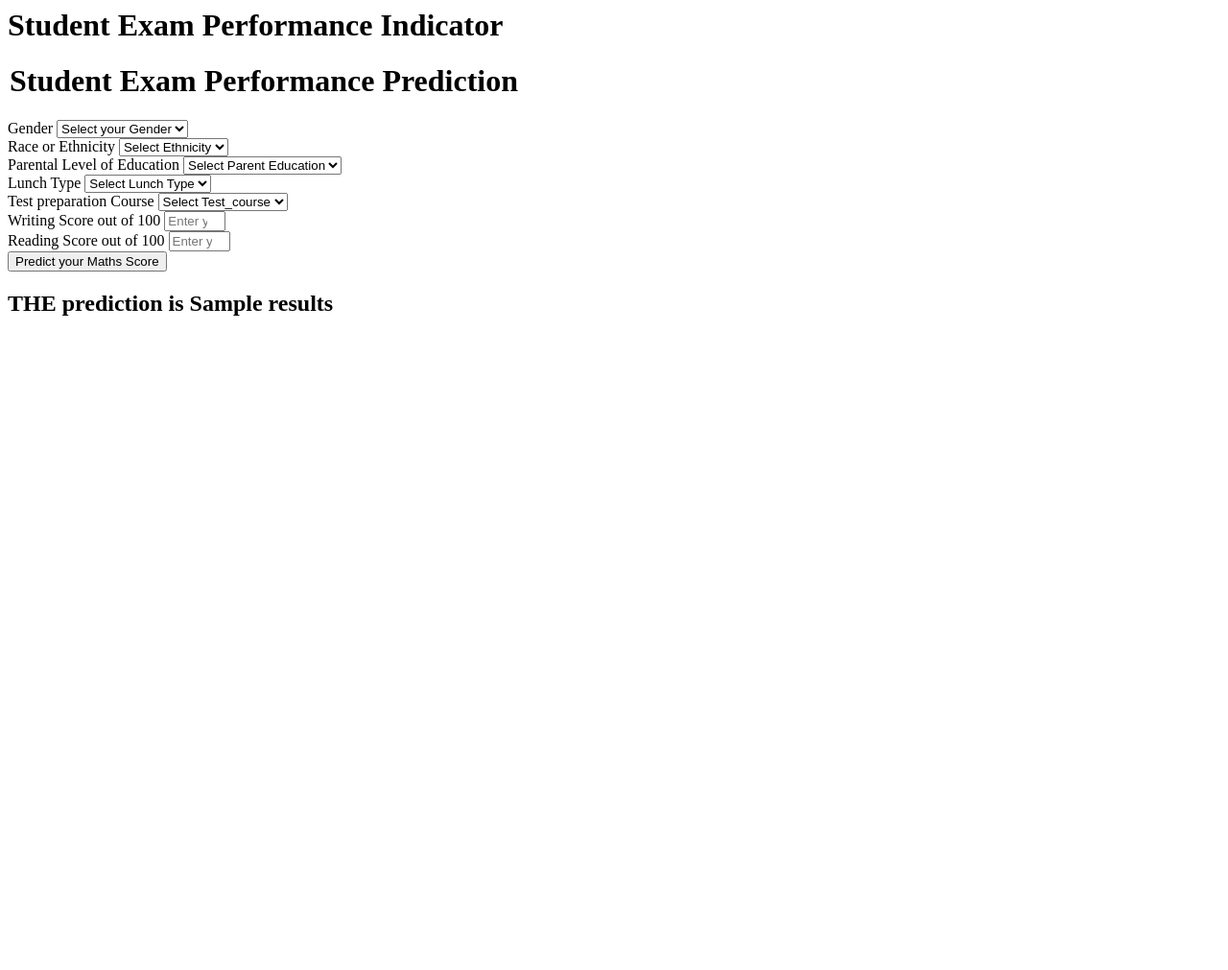
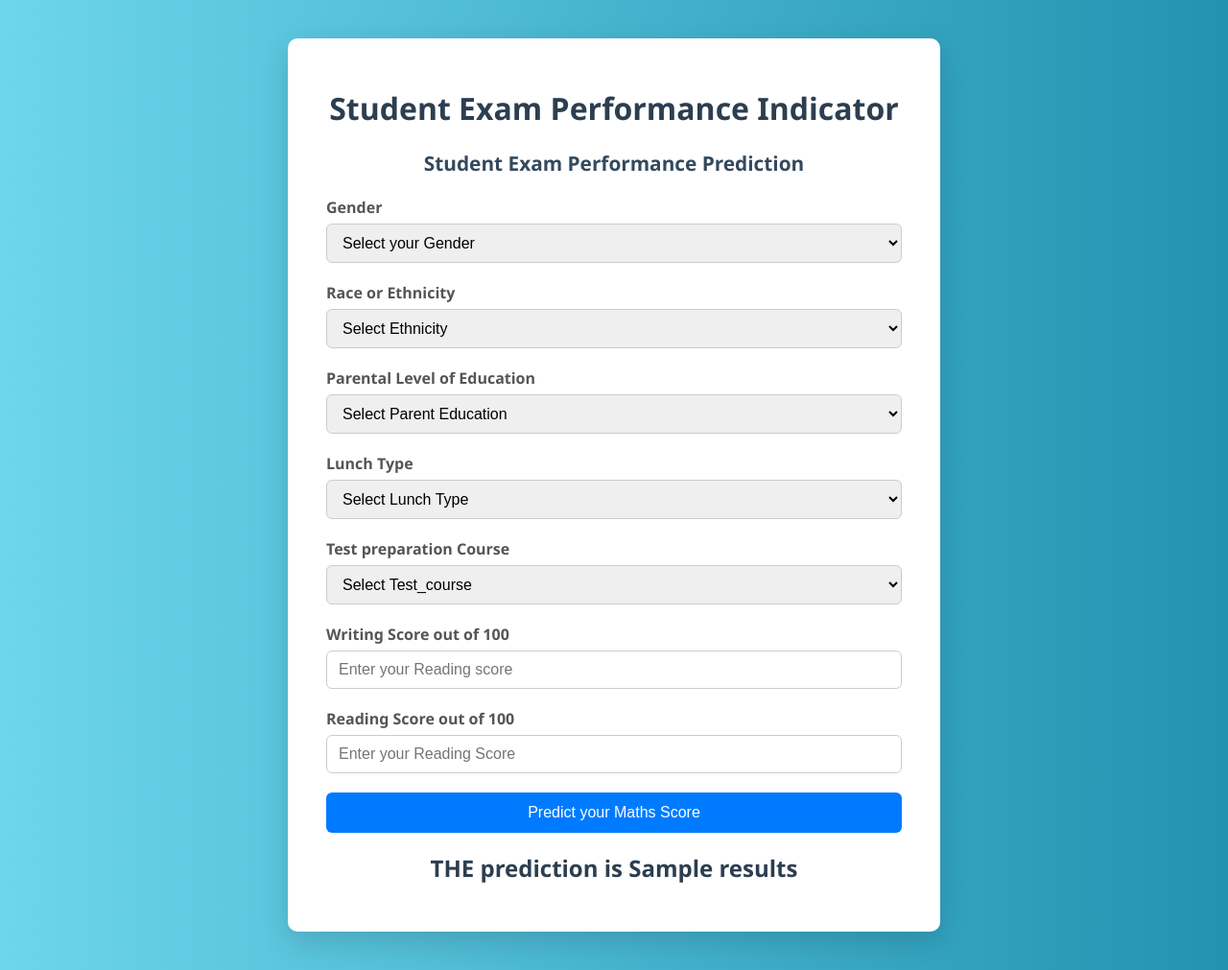
Before and after one commit to chethandl23/ML-project, a Flask app: template templates/home.html in a window 1280 px wide. Shown: the whole page at 96% size. Before the commit the page ends 329 px from the top, so only its background shows below. Run offline with Flask 3, Linux system fonts and the light colour scheme; the template is opened without the code that fills it: most values are stand-ins (such as "Sample title", 1, 10 or a date in 2020).

Commit message:
wrote a better HTML script

```diff
--- a/templates/home.html
+++ b/templates/home.html
@@ -3,6 +3,82 @@
     <meta charset="UTF-8">
     <meta name="viewport" content="width=device-width, initial-scale=1.0">
     <title>Student Exam Performance Indicator</title>
+
+    <!-- Styling -->
+    <style>
+        body {
+            margin: 0;
+            padding: 0;
+            background: linear-gradient(to right, #6dd5ed, #2193b0);
+            font-family: 'Segoe UI', Tahoma, Geneva, Verdana, sans-serif;
+            color: #333;
+        }
+
+        .login {
+            max-width: 600px;
+            margin: 40px auto;
+            background: #fff;
+            padding: 30px 40px;
+            border-radius: 10px;
+            box-shadow: 0 10px 30px rgba(0, 0, 0, 0.15);
+        }
+
+        h1, h2 {
+            text-align: center;
+            color: #2c3e50;
+        }
+
+        legend {
+            font-size: 1.3rem;
+            color: #34495e;
+        }
+
+        .mb-3 {
+            margin-bottom: 20px;
+        }
+
+        .form-label {
+            display: block;
+            margin-bottom: 6px;
+            font-weight: bold;
+            color: #555;
+        }
+
+        .form-control {
+            width: 100%;
+            padding: 10px 12px;
+            font-size: 16px;
+            border: 1px solid #ccc;
+            border-radius: 6px;
+            transition: border-color 0.3s;
+        }
+
+        .form-control:focus {
+            border-color: #007BFF;
+            outline: none;
+            box-shadow: 0 0 0 3px rgba(0, 123, 255, 0.2);
+        }
+
+        .btn-primary {
+            background-color: #007BFF;
+            border: none;
+            color: #fff;
+            padding: 12px 20px;
+            border-radius: 6px;
+            font-size: 16px;
+            cursor: pointer;
+            width: 100%;
+            transition: background-color 0.3s ease;
+        }
+
+        .btn-primary:hover {
+            background-color: #0056b3;
+        }
+
+        option.placeholder {
+            color: #888;
+        }
+    </style>
 </head>
 <body>
     <div class="login">
@@ -12,105 +88,79 @@
             <h1>
                 <legend>Student Exam Performance Prediction</legend>
             </h1>
+
             <div class="mb-3">
                 <label class="form-label">Gender</label>
                 <select class="form-control" name="gender" placeholder="Enter you Gender" required title="Gender">
                     <option class="placeholder" selected disabled value="">Select your Gender</option>
-                <option value="male">
-                    Male
-                </option>
-                <option value="female">
-                    Female
-                </option>
+                    <option value="male">Male</option>
+                    <option value="female">Female</option>
                 </select>
             </div>
+
             <div class="mb-3">
                 <label class="form-label">Race or Ethnicity</label>
                 <select class="form-control" name="ethnicity" placeholder="Enter you ethnicity" required title="Race or Ethnicity">
                     <option class="placeholder" selected disabled value="">Select Ethnicity</option>
-                <option value="group A">
-                    Group A
-                </option>
-                <option value="group B">
-                    Group B
-                </option>
-                <option value="group C">
-                    Group C
-                </option>
-                <option value="group D">
-                    Group D
-                </option>
-                <option value="group E">
-                    Group E
-                </option>
+                    <option value="group A">Group A</option>
+                    <option value="group B">Group B</option>
+                    <option value="group C">Group C</option>
+                    <option value="group D">Group D</option>
+                    <option value="group E">Group E</option>
                 </select>
             </div>
+
             <div class="mb-3">
                 <label class="form-label">Parental Level of Education</label>
                 <select class="form-control" name="parental_level_of_education"
                     placeholder="Enter you Parent Education" required title="Parental Level of Education">
                     <option class="placeholder" selected disabled value="">Select Parent Education</option>
-                <option value="associate's degree">
-                    associate's degree
-                </option>
-                <option value="bachelor's degree">
-                    bachelor's degree
-                </option>
-                <option value="high school">
-                    high school
-                </option>
-                <option value="master's degree">
-                    master's degree
-                </option>
-                <option value="some college">
-                    some college
-                </option>
-                <option value="some high school">
-                    some high school
-                </option>
+                    <option value="associate's degree">associate's degree</option>
+                    <option value="bachelor's degree">bachelor's degree</option>
+                    <option value="high school">high school</option>
+                    <option value="master's degree">master's degree</option>
+                    <option value="some college">some college</option>
+                    <option value="some high school">some high school</option>
                 </select>
             </div>
+
             <div class="mb-3">
                 <label class="form-label">Lunch Type</label>
                 <select class="form-control" name="lunch" placeholder="Enter you Lunch" required title="Lunch Type">
                     <option class="placeholder" selected disabled value="">Select Lunch Type</option>
-                <option value="free/reduced">
-                    free/reduced
-                </option>
-                <option value="standard">
-                    standard
-                </option>
+                    <option value="free/reduced">free/reduced</option>
+                    <option value="standard">standard</option>
                 </select>
             </div>
+
             <div class="mb-3">
                 <label class="form-label">Test preparation Course</label>
                 <select class="form-control" name="test_preparation_course" placeholder="Enter you Course"
                     required title="Test preparation Course">
                     <option class="placeholder" selected disabled value="">Select Test_course</option>
-                <option value="none">
-                    None
-                </option>
-                <option value="completed">
-                    Completed
-                </option>
+                    <option value="none">None</option>
+                    <option value="completed">Completed</option>
                 </select>
             </div>
+
             <div class="mb-3">
                 <label class="form-label">Writing Score out of 100</label>
                 <input class="form-control" type="number" name="reading_score"
                     placeholder="Enter your Reading score" min='0' max='100' />
             </div>
+
             <div class="mb-3">
                 <label class="form-label">Reading Score out of 100</label>
                 <input class="form-control" type="number" name="writing_score"
                     placeholder="Enter your Reading Score" min='0' max='100' />
             </div>
+
             <div class="mb-3">
                 <input class="btn btn-primary" type="submit" value="Predict your Maths Score" required />
             </div>
         </form>
-    <h2>
-       THE  prediction is {{results}}
-    </h2>
-   <body>
+
+        <h2>THE prediction is {{results}}</h2>
+    </div>
+</body>
 </html>
```
Also changed, not shown: app.py (renamed from application.py). Lines whose indentation alone changed are shown as unchanged.
